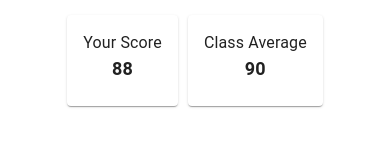
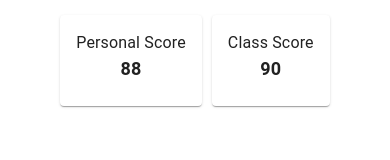
Before and after one commit to 394-s21/PeerPal, a React Native app: screen / in a window 390 px wide. Shown: the top 160 px of the page. Built offline with nearby package versions, Linux system fonts and the light colour scheme.

Commit message:
Pushing so Noah can try DataGrid

```diff
--- /dev/null
+++ b/components/AssignmentCard.js
@@ -0,0 +1,18 @@
+import React from 'react';
+import {View} from 'react-native'
+import { makeStyles } from '@material-ui/core/styles';
+import Card from '@material-ui/core/Card';
+import Grid from '@material-ui/core/Grid'
+import CardActions from '@material-ui/core/CardActions';
+import CardContent from '@material-ui/core/CardContent';
+import Typography from '@material-ui/core/Typography';
+
+const AssignmentCard = (props) => {
+    return (
+        <Card>
+            <Typography>AssignmentName</Typography>
+        </Card>
+    )
+}
+
+export default AssignmentCard;
--- /dev/null
+++ b/components/RankCard.js
@@ -0,0 +1,54 @@
+import React from 'react';
+import {View} from 'react-native'
+import { makeStyles } from '@material-ui/core/styles';
+import Card from '@material-ui/core/Card';
+import Grid from '@material-ui/core/Grid'
+import CardActions from '@material-ui/core/CardActions';
+import CardContent from '@material-ui/core/CardContent';
+import Typography from '@material-ui/core/Typography'
+
+const useStyles = makeStyles({
+    root: {
+      flexGrow: 1,
+      padding: 10
+    },
+    title: {
+      fontSize: 16,
+      textAlign: 'center'
+    },
+    scoreCard:{
+        padding:5
+    }
+    ,
+    score:{
+        fontSize: 18,
+        fontWeight: 'bold',
+        textAlign: 'center'
+    },
+    pos: {
+      marginBottom: 12,
+    },
+});
+
+
+const RankCard = (props) => {
+
+    const classes = useStyles();
+
+
+    return (
+        <Grid item className={classes.scoreCard}>
+            <Card>
+
+                <CardContent>
+                    <Typography className={classes.title} >{props.type} Score</Typography>
+                    <Typography className= {classes.score}>{props.score}</Typography>
+                </CardContent>
+
+            </Card>
+
+        </Grid>
+    )
+}
+
+export default RankCard;
--- a/screens/CourseScreen.js
+++ b/screens/CourseScreen.js
@@ -1,4 +1,4 @@
-import React from 'react';
+import * as React from 'react';
 import {View} from 'react-native'
 import { makeStyles } from '@material-ui/core/styles';
 import Card from '@material-ui/core/Card';
@@ -6,6 +6,43 @@ import Grid from '@material-ui/core/Grid'
 import CardActions from '@material-ui/core/CardActions';
 import CardContent from '@material-ui/core/CardContent';
 import Typography from '@material-ui/core/Typography'
+import RankCard from '../components/RankCard';
+import AssignmentCard from '../components/AssignmentCard'
+import Table from '@material-ui/core/Table'
+import { DataGrid } from '@material-ui/data-grid'
+
+const columns = [
+    { field: 'id', headerName: 'ID', width: 70 },
+    { field: 'firstName', headerName: 'First name', width: 130 },
+    { field: 'lastName', headerName: 'Last name', width: 130 },
+    {
+      field: 'age',
+      headerName: 'Age',
+      type: 'number',
+      width: 90,
+    },
+    {
+      field: 'fullName',
+      headerName: 'Full name',
+      description: 'This column has a value getter and is not sortable.',
+      sortable: false,
+      width: 160,
+      valueGetter: (params) =>
+        `${params.getValue('firstName') || ''} ${params.getValue('lastName') || ''}`,
+    },
+  ];
+
+  const rows = [
+    { id: 1, lastName: 'Snow', firstName: 'Jon', age: 35 },
+    { id: 2, lastName: 'Lannister', firstName: 'Cersei', age: 42 },
+    { id: 3, lastName: 'Lannister', firstName: 'Jaime', age: 45 },
+    { id: 4, lastName: 'Stark', firstName: 'Arya', age: 16 },
+    { id: 5, lastName: 'Targaryen', firstName: 'Daenerys', age: null },
+    { id: 6, lastName: 'Melisandre', firstName: null, age: 150 },
+    { id: 7, lastName: 'Clifford', firstName: 'Ferrara', age: 44 },
+    { id: 8, lastName: 'Frances', firstName: 'Rossini', age: 36 },
+    { id: 9, lastName: 'Roxie', firstName: 'Harvey', age: 65 },
+  ];
 
 const useStyles = makeStyles({
     root: {
@@ -28,42 +65,22 @@ const useStyles = makeStyles({
     pos: {
       marginBottom: 12,
     },
-  });
+});
+
 
 const CourseScreen = ({route,navigation}) => {
 
+
     const classes = useStyles();
-
 
     return (
         <Grid className={classes.root} container direction="row"
         justify="center"
         alignItems="top">
-            <Grid item className={classes.scoreCard}>
-                <Card>
-
-                    <CardContent>
-                        <Typography className={classes.title} >Your Score</Typography>
-                        <Typography className= {classes.score}>88</Typography>
-                    </CardContent>
-
-                </Card>
-
-            </Grid>
-
-            <Grid item className={classes.scoreCard}>
-
-                <Card>
-
-                    <CardContent>
-                        <Typography className={classes.title}>Class Average</Typography>
-                        <Typography className={classes.score}>90</Typography>
-                    </CardContent>
-
-                </Card>
-            </Grid>
+            <RankCard score={88} type={'Personal'}/>
+            <RankCard score={90} type={'Class'}/>
+            <Table rows={rows} columns={columns} pageSize={5} checkboxSelection />
         </Grid>
-
     );
 }
 
```
Also changed, not shown: 1 other file (tests, documents, lock files or other folders).
